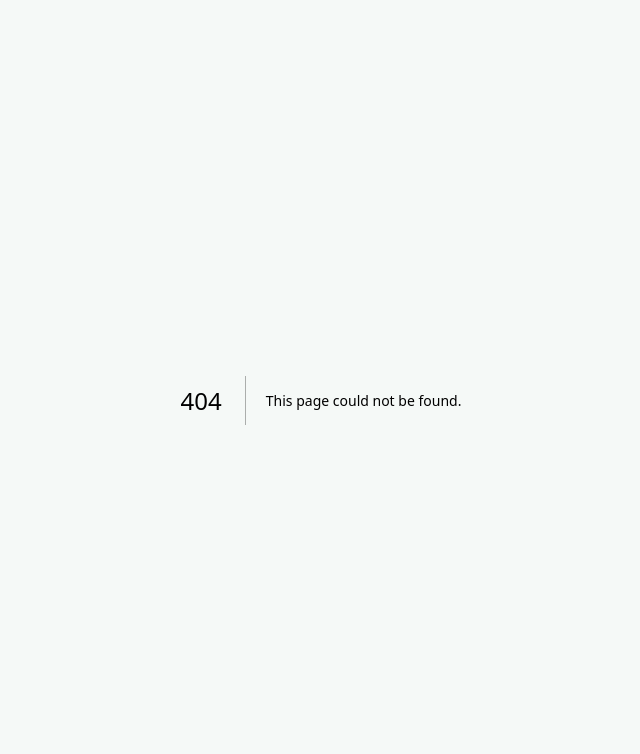
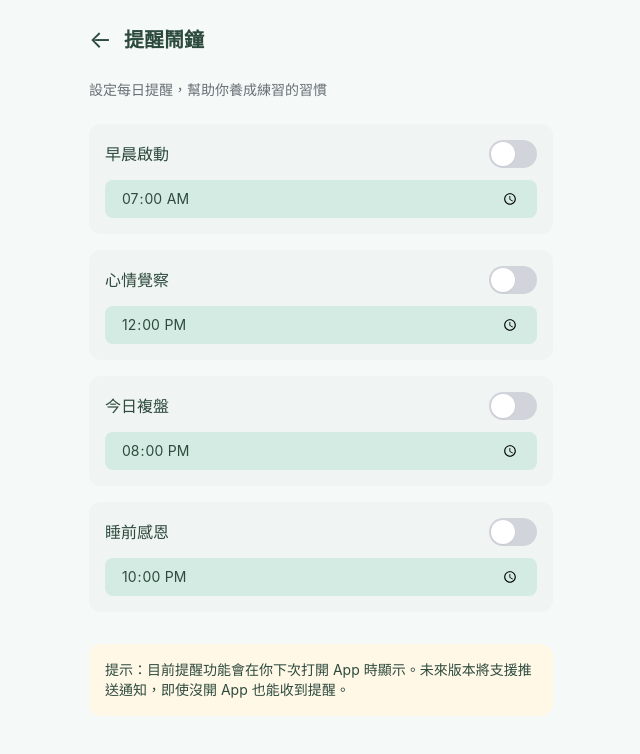
Before and after one commit to ccliu20051118-jpg/manifestation-app, a Next.js app: page /reminder in a window 1280 px wide. Before the commit this address had no page. Shown: the top 754 px of the page, without its empty margins (319-959 px from the left). Built offline with nearby package versions, Linux system fonts and the light colour scheme.

Commit message:
Create page.tsx

```diff
--- /dev/null
+++ b/app/reminder/page.tsx
@@ -0,0 +1,78 @@
+"use client";
+
+import { useState, useEffect } from "react";
+import { useRouter } from "next/navigation";
+
+interface Reminder {
+  id: string;
+  label: string;
+  time: string;
+  enabled: boolean;
+}
+
+const defaultReminders: Reminder[] = [
+  { id: "morning", label: "早晨啟動", time: "07:00", enabled: false },
+  { id: "mood", label: "心情覺察", time: "12:00", enabled: false },
+  { id: "review", label: "今日複盤", time: "20:00", enabled: false },
+  { id: "evening", label: "睡前感恩", time: "22:00", enabled: false },
+];
+
+export default function ReminderPage() {
+  const router = useRouter();
+  const [reminders, setReminders] = useState<Reminder[]>(defaultReminders);
+
+  useEffect(() => {
+    const stored = localStorage.getItem("reminders");
+    if (stored) setReminders(JSON.parse(stored));
+  }, []);
+
+  function updateReminder(id: string, updates: Partial<Reminder>) {
+    const updated = reminders.map((r) => (r.id === id ? { ...r, ...updates } : r));
+    setReminders(updated);
+    localStorage.setItem("reminders", JSON.stringify(updated));
+  }
+
+  return (
+    <div className="max-w-lg mx-auto px-6 pt-6 pb-24">
+      <div className="flex items-center mb-6">
+        <button onClick={() => router.push("/dashboard")} className="text-2xl mr-3" aria-label="返回">←</button>
+        <h1 className="text-xl font-bold text-text-main">提醒鬧鐘</h1>
+      </div>
+
+      <p className="text-text-sub text-sm mb-6">設定每日提醒，幫助你養成練習的習慣</p>
+
+      <div className="space-y-4">
+        {reminders.map((r) => (
+          <div key={r.id} className="p-4 rounded-xl" style={{ backgroundColor: "#F0F4F2" }}>
+            <div className="flex items-center justify-between mb-3">
+              <span className="text-text-main font-medium">{r.label}</span>
+              <button
+                onClick={() => updateReminder(r.id, { enabled: !r.enabled })}
+                className="w-12 h-7 rounded-full transition-colors relative"
+                style={{ backgroundColor: r.enabled ? "#7BC2A8" : "#D1D5DB" }}
+              >
+                <span
+                  className="absolute top-0.5 w-6 h-6 bg-white rounded-full transition-transform shadow-sm"
+                  style={{ left: r.enabled ? "calc(100% - 26px)" : "2px" }}
+                />
+              </button>
+            </div>
+            <input
+              type="time"
+              value={r.time}
+              onChange={(e) => updateReminder(r.id, { time: e.target.value })}
+              className="w-full px-4 py-2 rounded-lg text-sm text-text-main border-none focus:outline-none focus:ring-2 focus:ring-[#7BC2A8]"
+              style={{ backgroundColor: "#D4EBE3" }}
+            />
+          </div>
+        ))}
+      </div>
+
+      <div className="mt-8 p-4 rounded-xl" style={{ backgroundColor: "#FFF8E7" }}>
+        <p className="text-text-main text-sm">
+          提示：目前提醒功能會在你下次打開 App 時顯示。未來版本將支援推送通知，即使沒開 App 也能收到提醒。
+        </p>
+      </div>
+    </div>
+  );
+}
```
